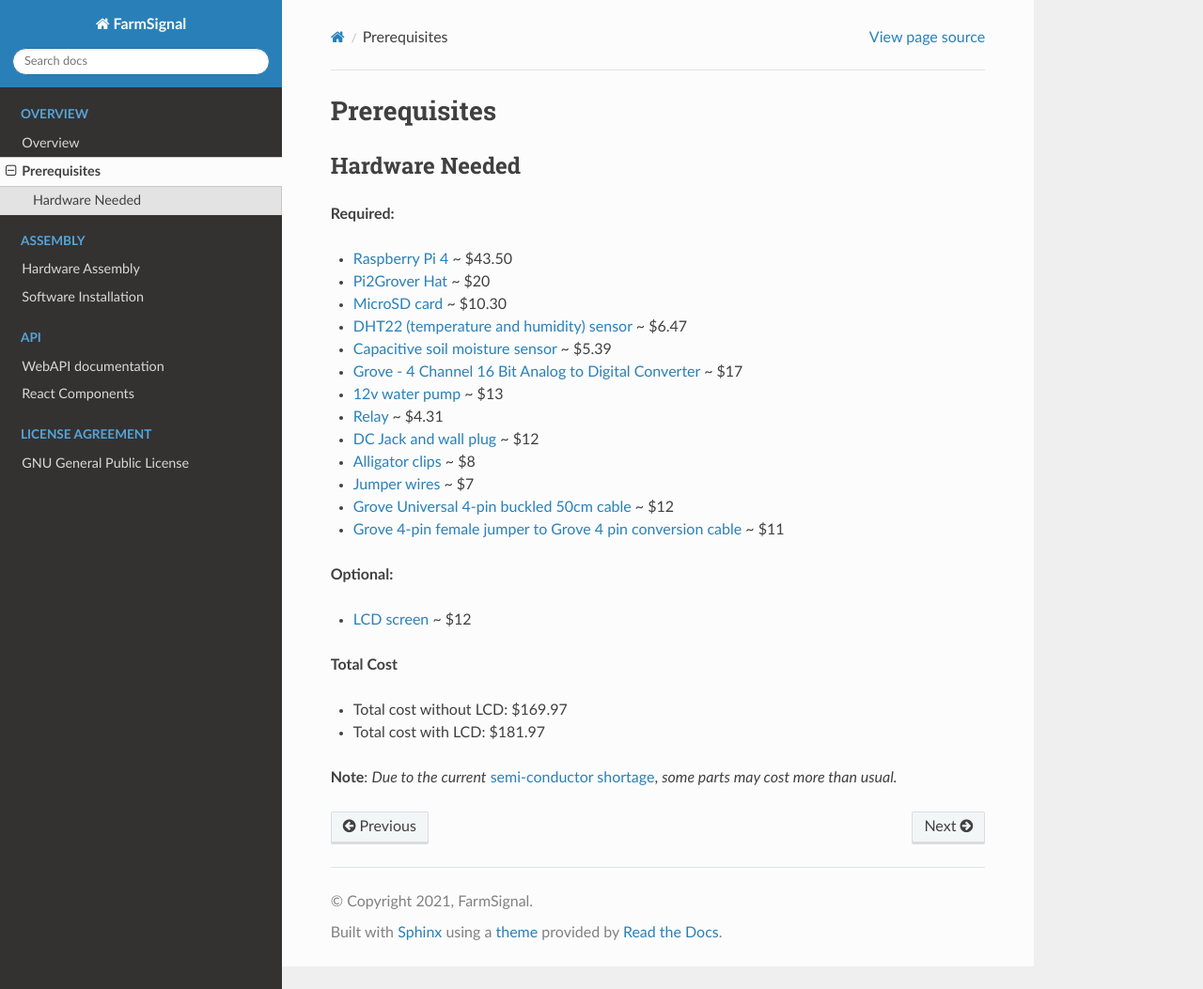
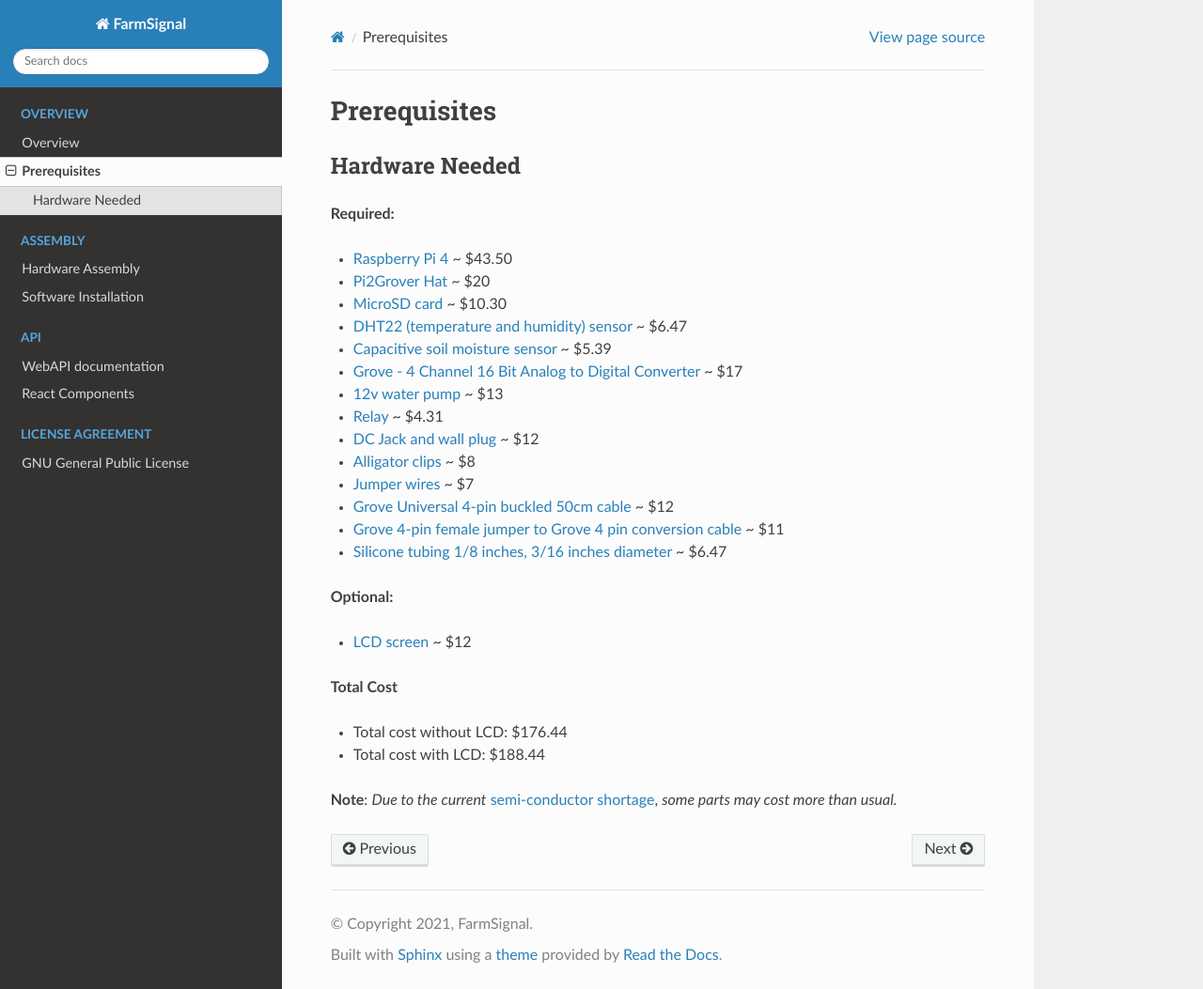
Before and after one commit to AlanConstantino/FarmSignal, a Sphinx documentation site: the page built from docs/overview/prerequisites.rst, in a window 1280 px wide and 1053 px high. Shown: the whole window at 94% size. Built offline with Sphinx 7.4.7 and the Read the Docs theme 2.0.0, drawn with Linux system fonts in a browser that asks for light colours.

Commit message:
Added another component to the component list

```diff
--- a/docs/overview/prerequisites.rst
+++ b/docs/overview/prerequisites.rst
@@ -22,6 +22,7 @@ Hardware Needed
 - `Jumper wires <https://www.amazon.com/gp/product/B01EV70C78/ref=ppx_yo_dt_b_asin_title_o00_s00?ie=UTF8&psc=1>`_ ~ $7
 - `Grove Universal 4-pin buckled 50cm cable <https://shop.switchdoc.com/products/grove-universal-4-pin-buckled-50cm-cable?_pos=1&_sid=4a1f46a0f&_ss=r>`_ ~ $12
 - `Grove 4-pin female jumper to Grove 4 pin conversion cable <https://www.amazon.com/Cables-Grove-Female-Jumper-Grove-Conversion/dp/B01CNZ9EEC/ref=sr_1_1?dchild=1&qid=1620105941&sr=8-1&srs=9974867011>`_ ~ $11
+- `Silicone tubing 1/8 inches, 3/16 inches diameter <https://www.amazon.com/gp/product/B000FN1FCO/ref=ppx_yo_dt_b_search_asin_title?ie=UTF8&psc=1>`_ ~ $6.47
 
 **Optional:**
 
@@ -29,7 +30,7 @@ Hardware Needed
 
 **Total Cost**
 
-- Total cost without LCD: $169.97
-- Total cost with LCD: $181.97
+- Total cost without LCD: $176.44
+- Total cost with LCD: $188.44
 
 **Note**: *Due to the current* `semi-conductor shortage <https://www.theguardian.com/business/2021/mar/21/global-shortage-in-computer-chips-reaches-crisis-point>`_, *some parts may cost more than usual.*
```
Also changed, not shown: 3 other files.
